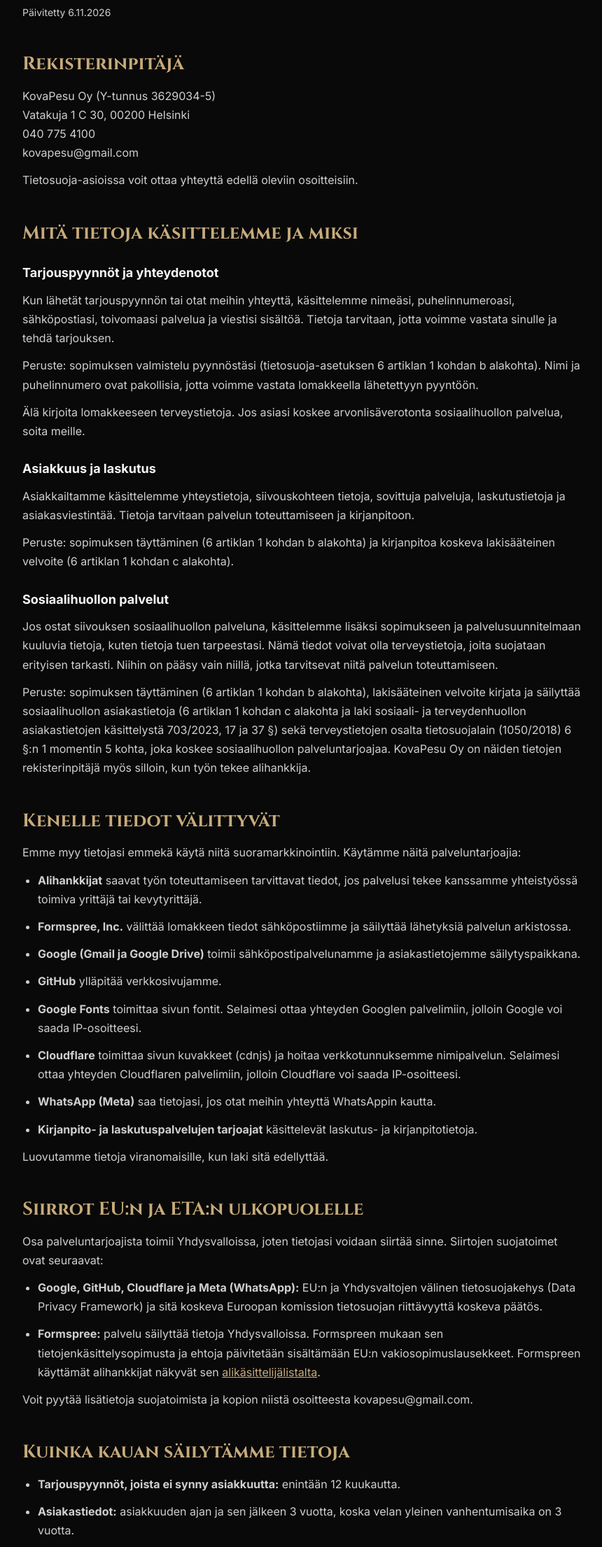
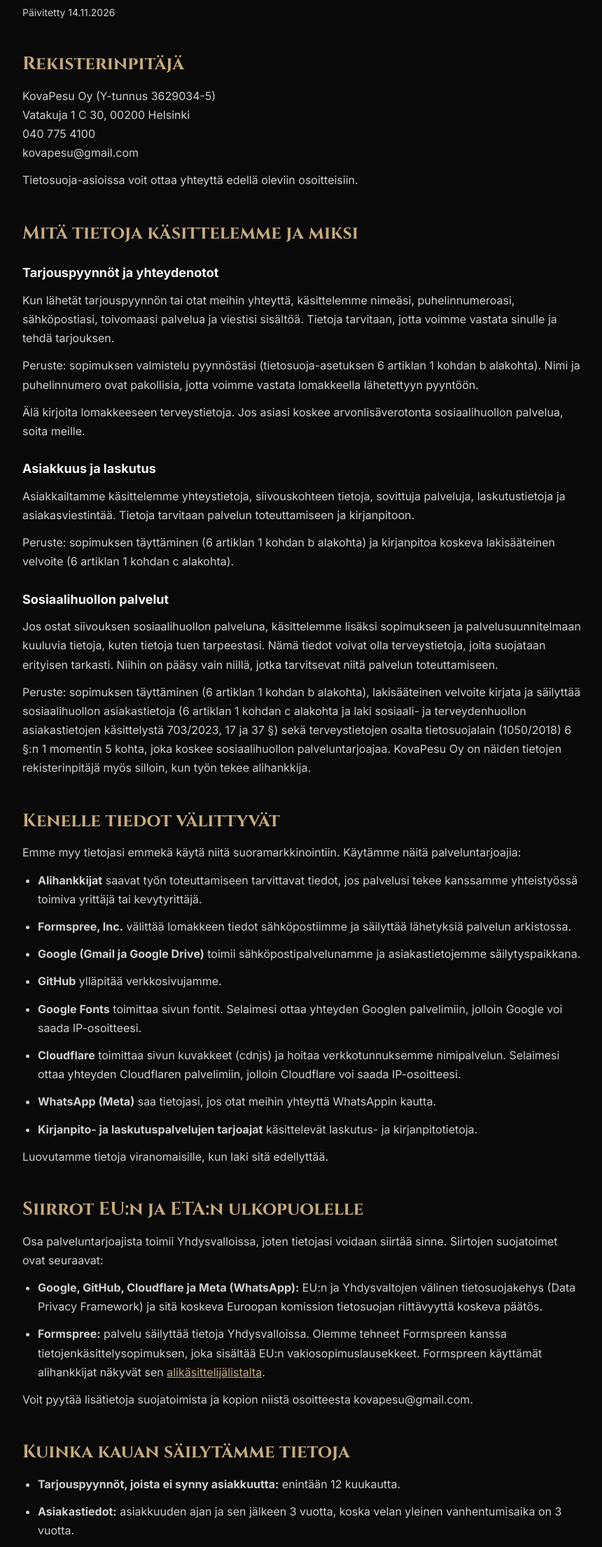
Before and after one commit to kovapesu/KovaPesu, a plain HTML site: page tietosuoja.html in a window 1280 px wide. Shown: the part 174-2385 px from the top of the page at 70% size, without its empty margins (208-1068 px from the left). Drawn offline with Linux system fonts and the light colour scheme.

Commit message:
Merkitse Formspreen tietojenkäsittelysopimus tietosuojaselosteeseen
Co-Authored-By: Claude Opus 5.5 <noreply@anthropic.com>

```diff
--- a/sitemap.xml
+++ b/sitemap.xml
@@ -18,7 +18,7 @@
 
   <url>
     <loc>https://kovapesu.fi/tietosuoja.html</loc>
-    <lastmod>2026-11-06</lastmod>
+    <lastmod>2026-11-14</lastmod>
     <changefreq>yearly</changefreq>
     <priority>0.3</priority>
   </url>
--- a/tietosuoja.html
+++ b/tietosuoja.html
@@ -35,7 +35,7 @@ content="Näin KovaPesu Oy käsittelee henkilötietojasi.">
 
 <h1>Tietosuojaseloste</h1>
 
-<p class="legal-date">Päivitetty 6.11.2026</p>
+<p class="legal-date">Päivitetty 14.11.2026</p>
 
 <h2>Rekisterinpitäjä</h2>
 
@@ -115,7 +115,7 @@ Osa palveluntarjoajista toimii Yhdysvalloissa, joten tietojasi voidaan siirtää
 
 <ul>
 <li><strong>Google, GitHub, Cloudflare ja Meta (WhatsApp):</strong> EU:n ja Yhdysvaltojen välinen tietosuojakehys (Data Privacy Framework) ja sitä koskeva Euroopan komission tietosuojan riittävyyttä koskeva päätös.</li>
-<li><strong>Formspree:</strong> palvelu säilyttää tietoja Yhdysvalloissa. Formspreen mukaan sen tietojenkäsittelysopimusta ja ehtoja päivitetään sisältämään EU:n vakiosopimuslausekkeet. Formspreen käyttämät alihankkijat näkyvät sen <a href="https://formspree.io/legal/subprocessors/" target="_blank" rel="noopener">alikäsittelijälistalta</a>.</li>
+<li><strong>Formspree:</strong> palvelu säilyttää tietoja Yhdysvalloissa. Olemme tehneet Formspreen kanssa tietojenkäsittelysopimuksen, joka sisältää EU:n vakiosopimuslausekkeet. Formspreen käyttämät alihankkijat näkyvät sen <a href="https://formspree.io/legal/subprocessors/" target="_blank" rel="noopener">alikäsittelijälistalta</a>.</li>
 </ul>
 
 <p>
```
